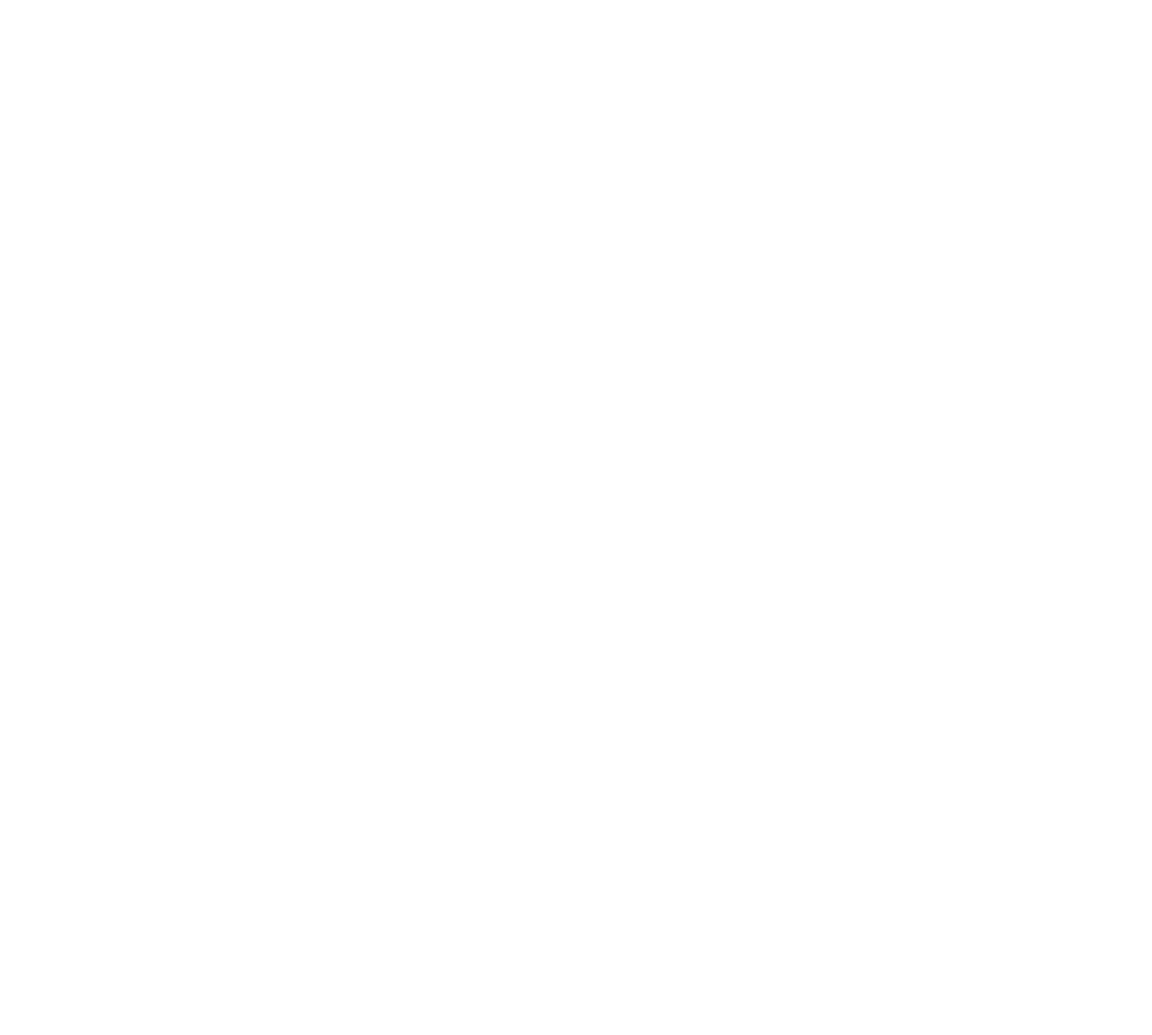
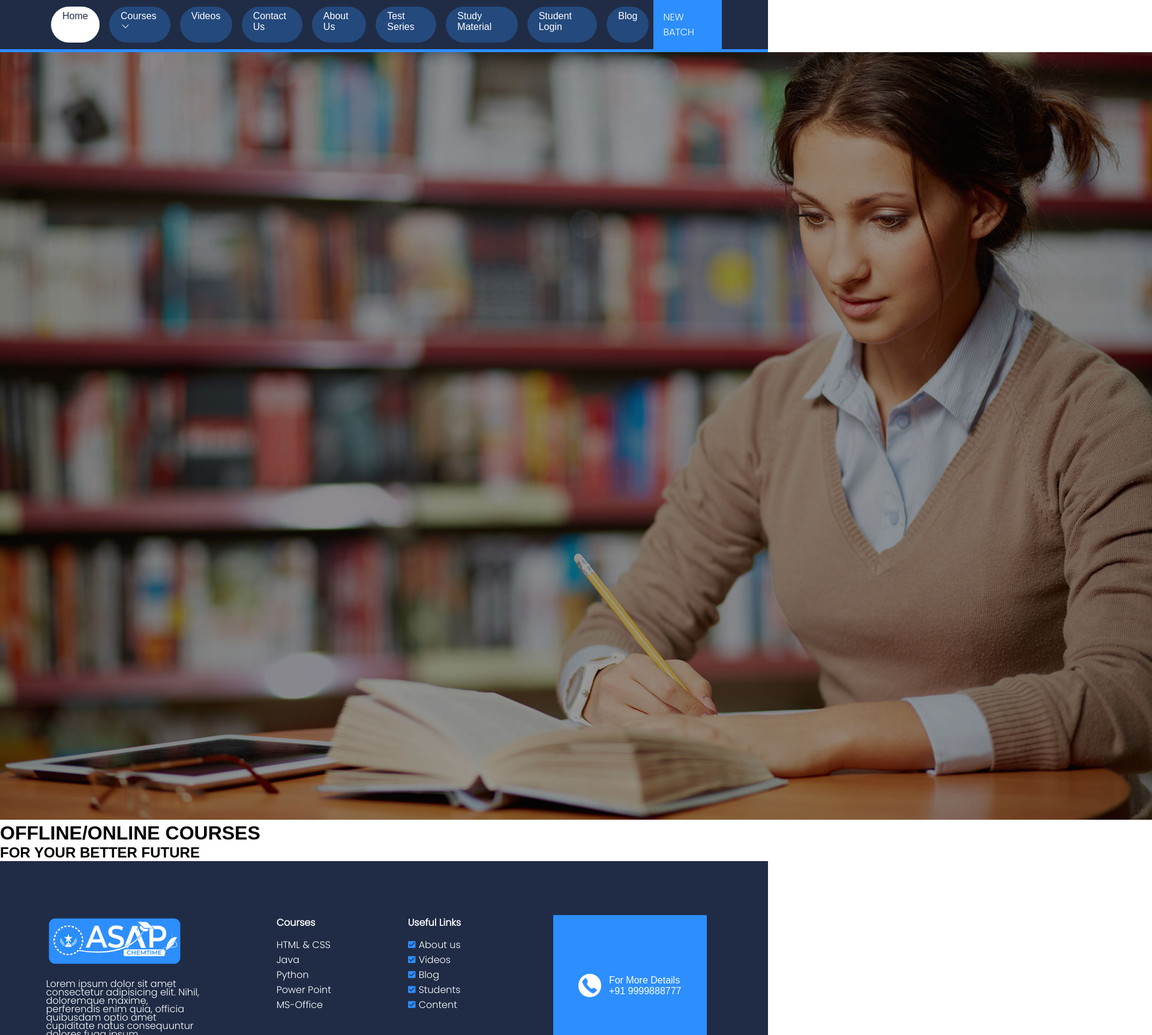
Before and after one commit to OwnTechnologiesClients/CoachingInstitute, a React (Vite) app: page /courses in a window 1280 px wide. Before the commit this address had no page. Shown: the top 1726 px of the page at 60% size, 1920 px wide, since content can reach past the window. Before the commit the page ends 800 px from the top, so only its background shows below. Built offline with nearby package versions, Linux system fonts and the light colour scheme.

Commit message:
courses1

```diff
--- a/src/App.jsx
+++ b/src/App.jsx
@@ -1,6 +1,7 @@
 import React from 'react'
 import { BrowserRouter,Routes,Route } from 'react-router-dom'
 import Home from './Pages/Home/Home';
+import Courses from './Pages/Courses/Courses';
 
 function App() {
   return (
@@ -8,6 +9,7 @@ function App() {
       <BrowserRouter>
         <Routes>
           <Route path='/' element={<Home/>} />
+          <Route path='/courses' element={<Courses/>} />
         </Routes>
       </BrowserRouter>
     </div>
--- a/src/Components/navbar/Navbar.jsx
+++ b/src/Components/navbar/Navbar.jsx
@@ -1,48 +1,60 @@
-import React from 'react'
-import { Link } from 'react-router-dom'
+import React, { useState } from 'react';
+import { Link } from 'react-router-dom';
 import './navbar.scss';
 import darrow from '../../assets/down-arrow.png';
 
 const Navbar = () => {
+  const [activeItem, setActiveItem] = useState('Home');
+
+  const handleItemClick = (itemName) => {
+    setActiveItem(itemName);
+  };
+
   return (
     <nav>
       <div className="menu">
-
-        <div class="menu">
-          <div class="menu-item active">
-            <Link to="/">Home</Link>
+        <div className="menu">
+          <div className={`menu-item ${activeItem === 'Home' ? 'active' : ''}`}>
+            <Link to="/" onClick={() => handleItemClick('Home')}>Home</Link>
           </div>
-          <div class="menu-item">
-            <Link to="#">Courses <img src={darrow} alt="" /></Link>
+          <div className={`menu-item ${activeItem === 'Courses' ? 'active' : ''}`}>
+            <Link to="courses" onClick={() => handleItemClick('Courses')}>
+              Courses <img src={darrow} alt="" />
+              <div className="dropdown">
+                <div className="dropdown-content">
+                  <Link to="#">Course 1</Link>
+                  <Link to="#">Course 2</Link>
+                  <Link to="#">Course 3</Link>
+                </div>
+              </div>
+            </Link>
           </div>
-          <div class="menu-item">
-            <Link to="/videos">Videos</Link>
+          <div className={`menu-item ${activeItem === 'Videos' ? 'active' : ''}`}>
+            <Link to="/videos" onClick={() => handleItemClick('Videos')}>Videos</Link>
           </div>
-          <div class="menu-item">
-            <Link to="/contact">Contact Us</Link>
+          <div className={`menu-item ${activeItem === 'Contact' ? 'active' : ''}`}>
+            <Link to="/contact" onClick={() => handleItemClick('Contact')}>Contact Us</Link>
           </div>
-          <div class="menu-item">
-            <Link to="/about">About Us</Link>
+          <div className={`menu-item ${activeItem === 'About' ? 'active' : ''}`}>
+            <Link to="/about" onClick={() => handleItemClick('About')}>About Us</Link>
           </div>
-          <div class="menu-item">
-            <Link to="/testseries">Test Series</Link>
+          <div className={`menu-item ${activeItem === 'TestSeries' ? 'active' : ''}`}>
+            <Link to="/testseries" onClick={() => handleItemClick('TestSeries')}>Test Series</Link>
           </div>
-          <div class="menu-item">
-            <Link to="/studymaterial">Study Material</Link>
+          <div className={`menu-item ${activeItem === 'StudyMaterial' ? 'active' : ''}`}>
+            <Link to="/studymaterial" onClick={() => handleItemClick('StudyMaterial')}>Study Material</Link>
           </div>
-          <div class="menu-item">
-            <Link to="/studentlogin">Student Login</Link>
+          <div className={`menu-item ${activeItem === 'StudentLogin' ? 'active' : ''}`}>
+            <Link to="/studentlogin" onClick={() => handleItemClick('StudentLogin')}>Student Login</Link>
           </div>
-          <div class="menu-item">
-            <Link to="/blog">Blog</Link>
+          <div className={`menu-item ${activeItem === 'Blog' ? 'active' : ''}`}>
+            <Link to="/blog" onClick={() => handleItemClick('Blog')}>Blog</Link>
           </div>
         </div>
       </div>
-      <div className="new-batch">
-        NEW BATCH
-      </div>
+      <div className="new-batch">NEW BATCH</div>
     </nav>
-  )
-}
+  );
+};
 
-export default Navbar
+export default Navbar;
--- a/src/Components/navbar/navbar.scss
+++ b/src/Components/navbar/navbar.scss
@@ -33,6 +33,40 @@ nav {
         color: #202C45;
     }
 
+    .dropdown {
+        position: relative;
+
+        .dropdown-label {
+            cursor: pointer;
+        }
+
+        .dropdown-content {
+            display: none;
+            position: absolute;
+            top: 100%;
+            left: 0;
+            background-color: #fff;
+            box-shadow: 0px 8px 16px 0px rgba(0, 0, 0, 0.2);
+            z-index: 1;
+            min-width: 160px;
+
+            a {
+                color: #333;
+                padding: 12px;
+                display: block;
+                text-decoration: none;
+
+                &:hover {
+                    background-color: #f9f9f9;
+                }
+            }
+        }
+
+        &:hover .dropdown-content {
+            display: block;
+        }
+    }
+
     .new-batch {
         padding: 1rem;
         background: $blue;
--- /dev/null
+++ b/src/Pages/Courses/Courses.jsx
@@ -0,0 +1,34 @@
+import React from 'react'
+import Navbar from '../../Components/navbar/Navbar'
+import heroImage from '../../assets/bg3.png'
+import Footer from '../../Components/Footer'
+
+const Courses = () => {
+  return (
+    <div className='course-page'>
+        <Navbar/>
+
+        <div className="hero-section">
+            <img src={heroImage} className='heroimage' alt="" />
+
+            <div className='detail'>
+                <h1>OFFLINE/ONLINE COURSES </h1>
+                <h2>FOR YOUR BETTER FUTURE</h2>
+
+            </div>
+        </div>
+
+        <div className="frame-1">
+
+        </div>
+
+        <div className="frame-2">
+
+        </div>
+
+        <Footer/>
+    </div>
+  )
+}
+
+export default Courses
--- /dev/null
+++ b/src/Pages/Courses/courses.scss
@@ -0,0 +1,36 @@
+.course-page{
+    .hero-section {
+        position: relative;
+
+        .heroimage {
+            width: 100%;
+            height: auto;
+            object-fit: cover;
+        }
+
+        .detail {
+            font-family: 'Poppins';
+            position: absolute;
+            top: 17vw;
+            left: 6vw;
+            color: #fff;
+
+            h1 {
+                font-size: 8vh;
+                background-color: #363345;
+                padding: 1vw;
+                border-right: 5px solid $blue;
+                font-weight: 500;
+            }
+
+            h2 {
+                background-color: #363345;
+                margin: 5px 0;
+                padding: .5vw;
+                font-size: 4vh;
+                right: 0;
+                font-weight: 500;
+            }
+        }
+    }
+}
```
Also changed, not shown: src/assets/bg3.png (added), src/assets/image 11.png (added).
